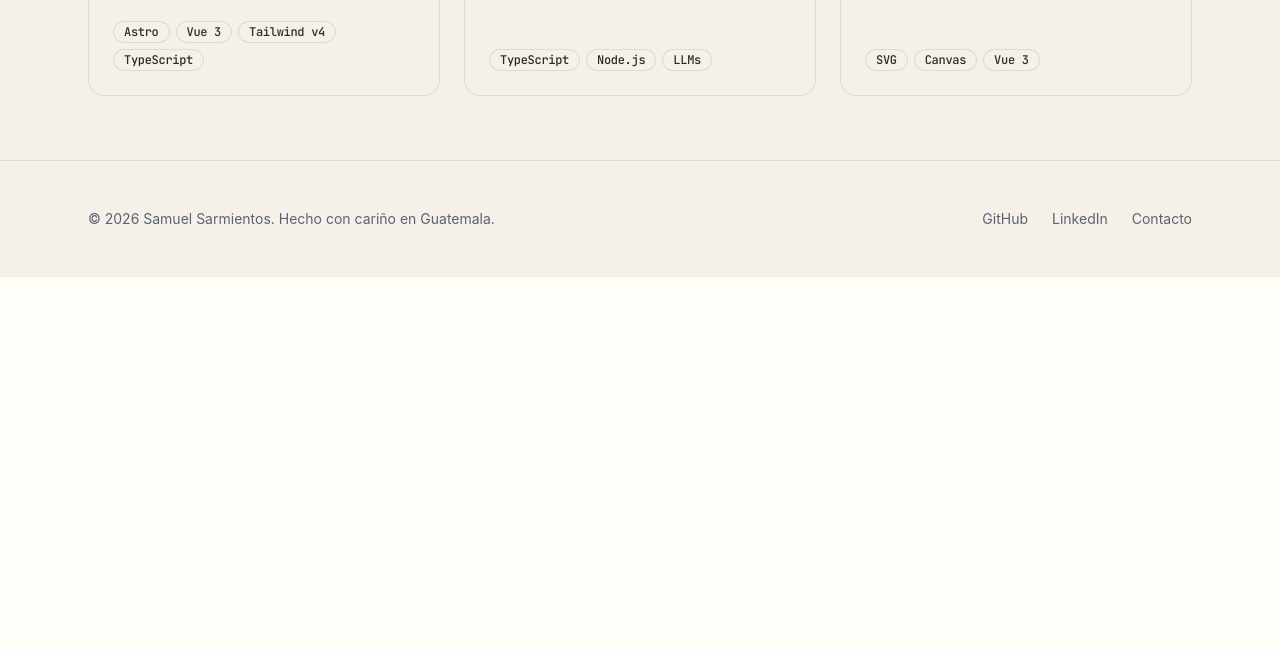
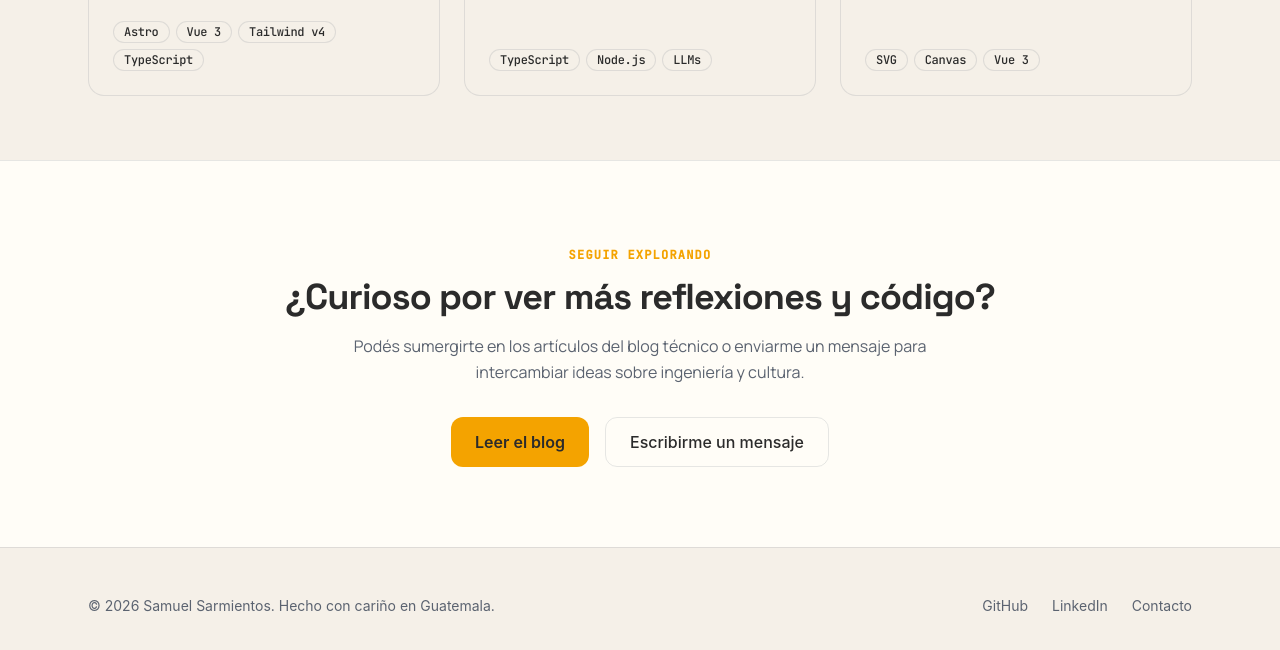
Before and after one commit to SamsarDev/samsar-site, an Astro site: page / in a window 1280 px wide. Shown: the part 2442-3092 px from the top of the page. Before the commit the page ends 2719 px from the top, so only its background shows below. Built offline with nearby package versions, Linux system fonts and the light colour scheme; Astro itself is replaced by a stand-in of ours.

Commit message:
feat: assemble complete landing page with CtaSection and full layout

```diff
--- /dev/null
+++ b/src/components/landing/CtaSection.astro
@@ -0,0 +1,28 @@
+---
+import Button from '../ui/Button.astro';
+---
+
+<section class="py-20 bg-[var(--bg-primary)] border-t border-[var(--border-base)]">
+  <div class="mx-auto max-w-4xl px-4 sm:px-6 text-center">
+    <span class="font-['JetBrains_Mono'] text-xs font-semibold uppercase tracking-widest text-[var(--accent-primary)]">
+      Seguir explorando
+    </span>
+
+    <h2 class="mt-3 font-['Space_Grotesk'] text-3xl font-bold tracking-tight text-[var(--text-primary)] sm:text-4xl">
+      ¿Curioso por ver más reflexiones y código?
+    </h2>
+
+    <p class="mx-auto mt-4 max-w-xl text-base leading-relaxed text-[var(--text-secondary)] font-['Manrope']">
+      Podés sumergirte en los artículos del blog técnico o enviarme un mensaje para intercambiar ideas sobre ingeniería y cultura.
+    </p>
+
+    <div class="mt-8 flex flex-wrap justify-center gap-4">
+      <Button href="/blog" variant="primary" size="lg">
+        Leer el blog
+      </Button>
+      <Button href="/contacto" variant="secondary" size="lg">
+        Escribirme un mensaje
+      </Button>
+    </div>
+  </div>
+</section>
--- a/src/pages/index.astro
+++ b/src/pages/index.astro
@@ -5,15 +5,17 @@ import Pillars from '../components/landing/Pillars.astro';
 import AboutProject from '../components/landing/AboutProject.astro';
 import FeaturedPosts from '../components/landing/FeaturedPosts.astro';
 import RecentProjects from '../components/landing/RecentProjects.astro';
+import CtaSection from '../components/landing/CtaSection.astro';
 ---
 
 <BaseLayout
   title="Samsar | Código, cultura y curiosidad"
-  description="Exploraciones en arquitectura de software, inteligencia artificial y desarrollo de videojuegos con identidad maya."
+  description="Cuaderno de campo, ingeniería de software, inteligencia artificial y proyectos interactivos con identidad maya."
 >
   <Hero />
   <Pillars />
   <AboutProject />
   <FeaturedPosts />
   <RecentProjects />
+  <CtaSection />
 </BaseLayout>
```
